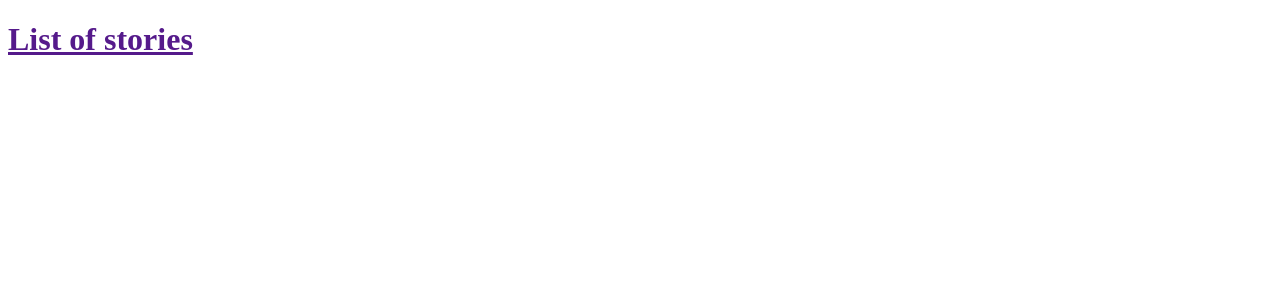
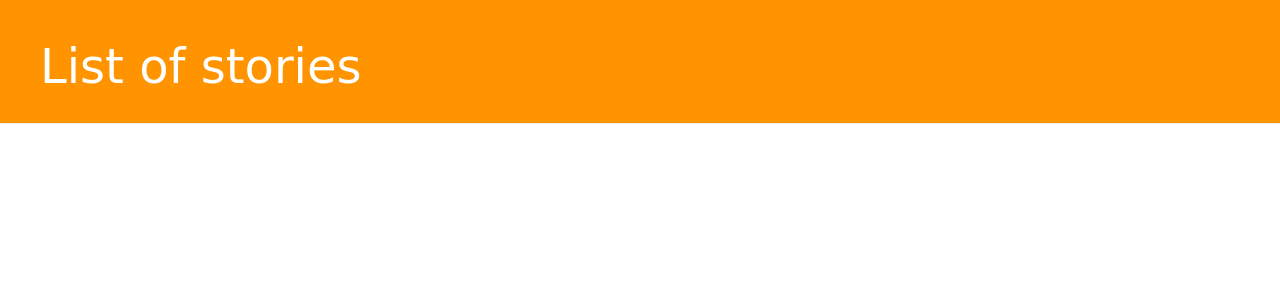
Before and after one commit to abhinav8888/my-first-blog, a Django app: page / in a window 1280 px wide. Shown: the top 300 px of the page. Run offline with Django 3.2, Linux system fonts and the light colour scheme; data that the repository does not hold is empty; some libraries are stand-ins or nearby versions.

Commit message:
Emergency commit before template extension

```diff
--- /dev/null
+++ b/blog/static/css/blog.css
@@ -0,0 +1,50 @@
+h1 a {
+	color: #FCA205;
+}
+
+.page-header {
+	background-color: #ff9400;
+	margin-top: 0;
+	padding: 20px 20px 20px 40px;
+}
+
+.page-header h1, .page-header h1 a, .page-header h1 a:visited, .page-header h1 a:active {
+    color: #ffffff;
+    font-size: 36pt;
+    text-decoration: none;
+}
+
+.content {
+    margin-left: 40px;
+}
+
+h1, h2, h3, h4 {
+    font-family: 'Lobster', cursive;
+}
+
+.date {
+    color: #828282;
+}
+
+.save {
+    float: right;
+}
+
+.post-form textarea, .post-form input {
+    width: 100%;
+}
+
+.top-menu, .top-menu:hover, .top-menu:visited {
+    color: #ffffff;
+    float: right;
+    font-size: 26pt;
+    margin-right: 20px;
+}
+
+.post {
+    margin-bottom: 70px;
+}
+
+.post h1 a, .post h1 a:visited {
+    color: #000000;
+}
--- a/blog/templates/blog/post_list.html
+++ b/blog/templates/blog/post_list.html
@@ -1,18 +1,29 @@
-<!DOCTYPE html>
+{% load staticfiles %}
 <html>
 <head>
 	<title>Blog List</title>
+        <link rel="stylesheet" href="//maxcdn.bootstrapcdn.com/bootstrap/3.2.0/css/bootstrap.min.css">
+        <link rel="stylesheet" href="//maxcdn.bootstrapcdn.com/bootstrap/3.2.0/css/bootstrap-theme.min.css">
+        <link rel="stylesheet" href="{% static 'css/blog.css' %}">
 </head>
 <body>
-        <div>
-            <h1><a href="">List of stories</a></h1>
+        <div class="page-header">
+            <h1><a href="/">List of stories</a></h1>
         </div>
+        <div class="content container">
+            <div class="row">
+                <div class="col-md-8">
                     {% for post in posts %}
-    	<div>
+                        <div class="post">
+                            <div class="date">
                                 <p>published: {{ post.published_date }}</p>
+                            </div>
                             <h1><a href="">{{ post.title }}</a></h1>
                             <p>{{ post.text|linebreaks }}</p>
                         </div>
                     {% endfor %}
+                </div>
+            </div>
+        </div>
     </body>
 </html>
```
Lines whose indentation alone changed are shown as unchanged.
